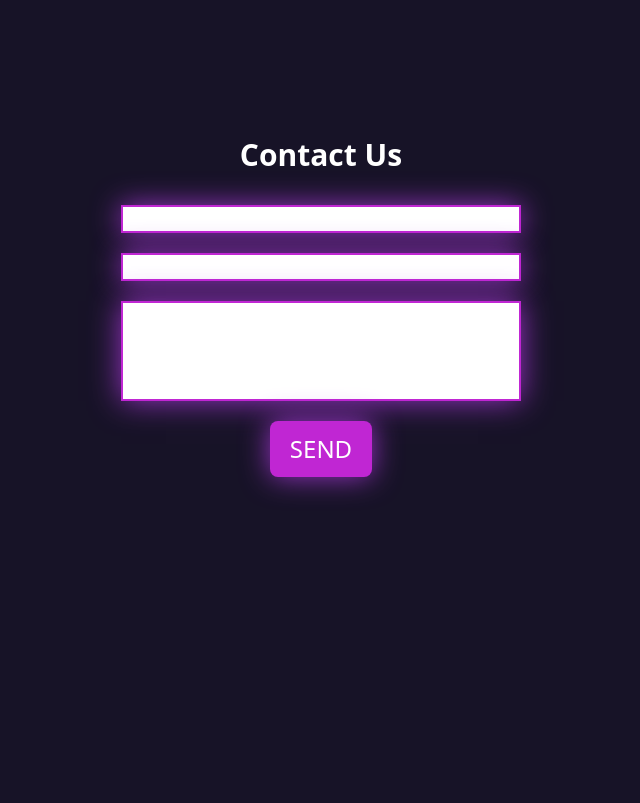
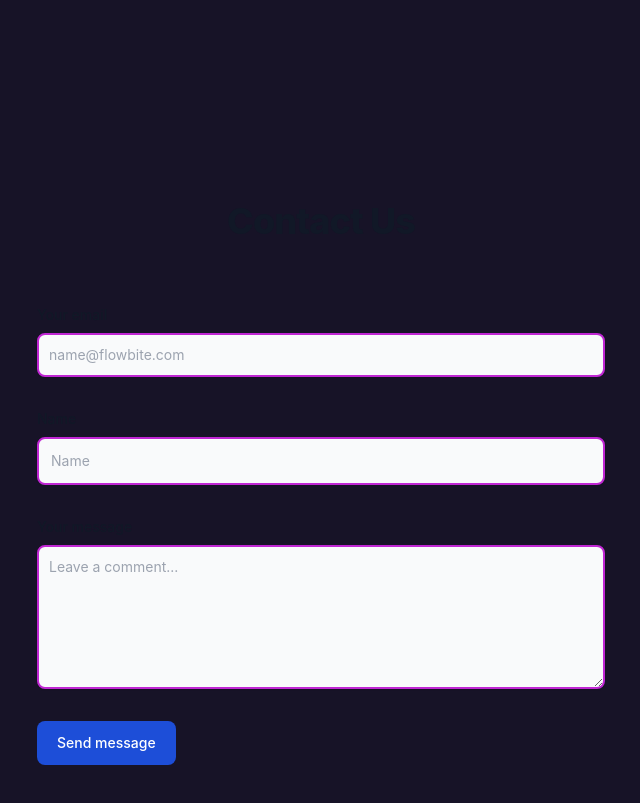
Before and after one commit to TausifTushar/react-portfolio, a React (Vite) app: page / in a window 1280 px wide. Shown: the part 3080-3883 px from the top of the page, without its empty margins (319-959 px from the left). Built offline with nearby package versions, Linux system fonts and the light colour scheme.

Commit message:
update contact form

```diff
--- a/src/ContactUs/ContactUs.jsx
+++ b/src/ContactUs/ContactUs.jsx
@@ -1,20 +1,42 @@
+/* eslint-disable react/no-unknown-property */
 import React from 'react';
 
 const ContactUs = () => {
     return (
         <div className='h-[100vh] w-full bg-[#171327] flex justify-center'>
-            <form>
-                <p className='text-white flex justify-center text-3xl font-bold mb-8'>Contact Us</p>
-                <input className='w-[400px] shadow-ccustom border-2 border-fuchsia-600' type="text" name="" id="" />
+            {/* <form>
+                <p classNameName='text-white flex justify-center text-3xl font-bold mb-8'>Contact Us</p>
+                <input classNameName='w-[400px] shadow-ccustom border-2 border-fuchsia-600' type="text" name="" id="" />
                 <br />
-                <input className='w-[400px] shadow-ccustom mt-5 border-2 border-fuchsia-600' type="email" name="" id="" />
+                <input classNameName='w-[400px] shadow-ccustom mt-5 border-2 border-fuchsia-600' type="email" name="" id="" />
                 <br />
-                <input className='w-[400px] shadow-ccustom h-[100px] border-2 mt-5 border-fuchsia-600' type="text" name="" id="" />
+                <input classNameName='w-[400px] shadow-ccustom h-[100px] border-2 mt-5 border-fuchsia-600' type="text" name="" id="" />
                 <br />
-                <div className='flex justify-center mt-5'>
-                <input  type="submit" value="SEND" className='shadow-ccustom shadow-box py-3 px-5 text-2xl rounded-lg text-center bg-fuchsia-600 text-white' />
+                <div classNameName='flex justify-center mt-5'>
+                <input  type="submit" value="SEND" classNameName='shadow-ccustom shadow-box py-3 px-5 text-2xl rounded-lg text-center bg-fuchsia-600 text-white' />
                 </div>
-            </form>
+            </form> */}
+                        <section className="w-[600px] ">
+                        <div className="py-8 lg:py-16 px-4 mx-auto max-w-screen-md ">
+                        <h2 className="mb-4 text-4xl tracking-tight font-extrabold text-center text-gray-900 dark:text-fuchsia-600">Contact Us</h2>
+                        <p className="mb-8 lg:mb-16 font-light text-center text-fuchsia-600 dark:text-fuchsia-600 sm:text-xl"></p>
+                        <form action="#" className="space-y-8">
+                        <div>
+                            <label for="email" className="block mb-2  text-sm font-medium text-gray-900 dark:text-gray-300">Your email</label>
+                            <input type="email" id="email" className=" shadow-sm border-2  bg-gray-50 border-fuchsia-600 text-gray-900 text-sm rounded-lg focus:ring-primary-500 focus:border-fuchsia-600 block w-full p-2.5 dark:bg-gray-700 dark:border-fuchsia-600 dark:placeholder-gray-400 dark:text-white dark:focus:ring-primary-500 dark:focus:border-fuchsia-600 dark:shadow-ccustom" placeholder="name@flowbite.com" required />
+                        </div>
+                    <div>
+                        <label for="subject" className="block mb-2 text-sm font-medium text-gray-900 dark:text-gray-300">Name</label>
+                        <input type="text" id="subject" className="block p-3 w-full text-sm text-gray-900 bg-gray-50 rounded-lg border-2 border-fuchsia-600 shadow-sm focus:ring-primary-500 focus:border-fuchsia-600 dark:bg-gray-700 dark:border-fuchsia-600 dark:placeholder-gray-400 dark:text-white dark:focus:ring-primary-500 dark:focus:border-primary-500 dark:shadow-ccustom" placeholder="Name" required />
+                    </div>
+                    <div className="sm:col-span-2">
+                        <label for="message" className="block mb-2 text-sm font-medium text-gray-900 dark:text-gray-400">Your message</label>
+                        <textarea id="message" rows="6" className="block p-2.5 w-full text-sm text-gray-900 bg-gray-50 rounded-lg shadow-sm border-2 border-fuchsia-600 focus:ring-primary-500 focus:border-fuchsia-600 dark:bg-gray-700 dark:border-fuchsia-600 dark:placeholder-gray-400 dark:text-white dark:focus:ring-primary-500 dark:focus:border-primary-500 dark:shadow-ccustom" placeholder="Leave a comment..."></textarea>
+                    </div>
+                    <button type="submit" className="py-3 px-5 text-sm font-medium text-center text-white rounded-lg bg-primary-700 sm:w-fit hover:bg-primary-800 focus:ring-4 focus:outline-none focus:ring-primary-300 dark:bg-primary-600 dark:hover:bg-primary-700 dark:focus:ring-primary-800 ">Send message</button>
+                </form>
+            </div>
+            </section>
         </div>
     );
 };
--- a/tailwind.config.js
+++ b/tailwind.config.js
@@ -10,9 +10,47 @@ export default {
         'custom': '0px 0px 92px 35px rgba(166, 55, 214, 0.9)',
         'ccustom':  '0px 0px 29px 0px rgba(166, 55, 214, 0.9)',
       },
-
+      colors: {
+        primary: {"50":"#eff6ff","100":"#dbeafe","200":"#bfdbfe","300":"#93c5fd","400":"#60a5fa","500":"#3b82f6","600":"#2563eb","700":"#1d4ed8","800":"#1e40af","900":"#1e3a8a","950":"#172554"}
+      }
 
     },
+    fontFamily: {
+      'body': [
+    'Inter',
+    'ui-sans-serif',
+    'system-ui',
+    '-apple-system',
+    'system-ui',
+    'Segoe UI',
+    'Roboto',
+    'Helvetica Neue',
+    'Arial',
+    'Noto Sans',
+    'sans-serif',
+    'Apple Color Emoji',
+    'Segoe UI Emoji',
+    'Segoe UI Symbol',
+    'Noto Color Emoji'
+  ],
+      'sans': [
+    'Inter',
+    'ui-sans-serif',
+    'system-ui',
+    '-apple-system',
+    'system-ui',
+    'Segoe UI',
+    'Roboto',
+    'Helvetica Neue',
+    'Arial',
+    'Noto Sans',
+    'sans-serif',
+    'Apple Color Emoji',
+    'Segoe UI Emoji',
+    'Segoe UI Symbol',
+    'Noto Color Emoji'
+  ]
+    }
   },
   plugins: [],
 }
```
